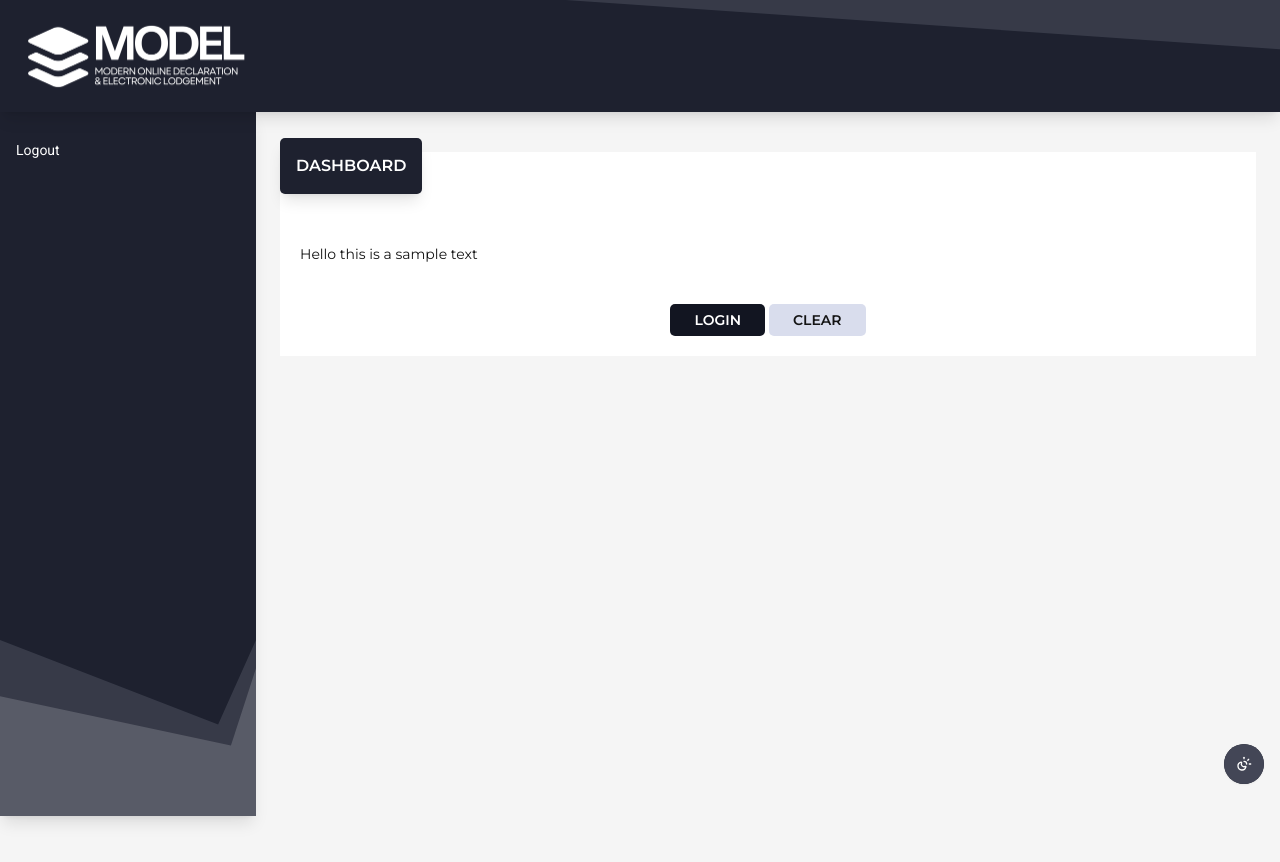
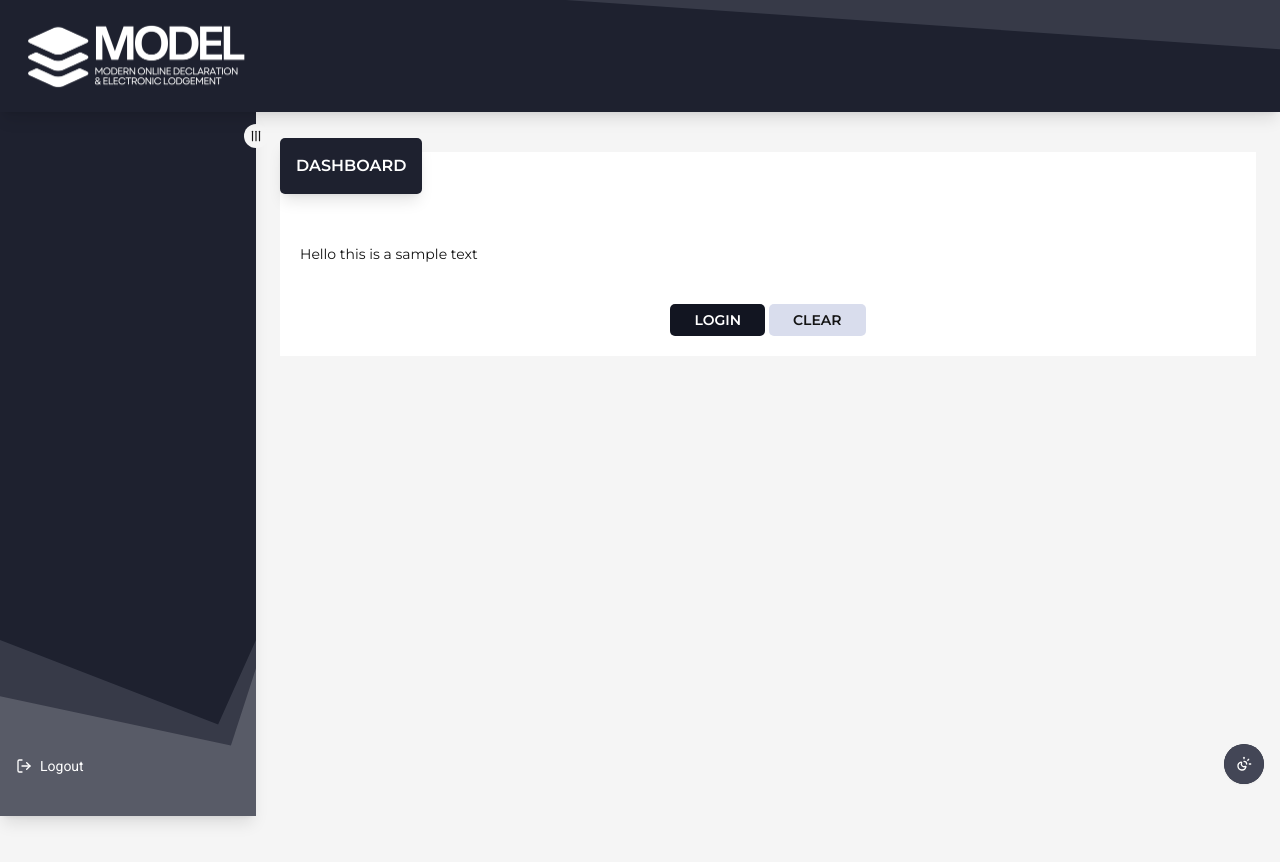
Before and after one commit to sysdevekonek/MODELv2-APP, a Next.js app in the folder modelv2-app/: page /dashboard in a window 1280 px wide. Shown: the top 862 px of the page. Built offline with nearby package versions, Linux system fonts and the light colour scheme.

Commit message:
#78336 -  Collapsable Navigation
Installed:
- react-icons (npm i react-icons)

Added:
- sidebar.icons.ts: to make icons dynamic
- sidebarContext.ts: centralizes collapse/expand state for all sidebar components

```diff
--- a/modelv2-app/package.json
+++ b/modelv2-app/package.json
@@ -20,6 +20,7 @@
     "react": "^19.0.0",
     "react-dom": "^19.0.0",
     "react-hot-toast": "^2.5.2",
+    "react-icons": "^5.5.0",
     "tailwind-merge": "^3.3.1",
     "tailwindcss-animate": "^1.0.7"
   },
--- a/modelv2-app/src/app/(pages)/layout.tsx
+++ b/modelv2-app/src/app/(pages)/layout.tsx
@@ -1,17 +1,36 @@
+"use client"
+
 import type React from "react"
 import Header from "../../components/layout/header"
 import Sidebar from "../../components/layout/sidebar/sidebar"
+import { SidebarProvider, useSidebar } from "@/components/layout/sidebar/sidebarContext"
 
 type LayoutProps = {
   children: React.ReactNode
 }
 
-export default function Layout({ children }: LayoutProps) {
+function LayoutBody({ children }: LayoutProps) {
+  const { collapsed } = useSidebar()
+
   return (
     <div className="relative min-h-screen">
       <Header />
       <Sidebar />
-      <main className="ml-64 mt-32 p-6 bg-bg min-h-[calc(100vh-4rem)]">{children}</main>
+      <main
+        className={`mt-32 p-6 bg-bg min-h-[calc(100vh-4rem)] transition-all duration-300 ${
+          collapsed ? "ml-16" : "ml-64"
+        }`}
+      >
+        {children}
+      </main>
     </div>
   )
 }
+
+export default function Layout({ children }: LayoutProps) {
+  return (
+    <SidebarProvider>
+      <LayoutBody>{children}</LayoutBody>
+    </SidebarProvider>
+  )
+}
--- a/modelv2-app/src/components/layout/sidebar/sidebar.tsx
+++ b/modelv2-app/src/components/layout/sidebar/sidebar.tsx
@@ -1,95 +1,134 @@
-'use client';
+"use client"
 
-import { useEffect, useState } from 'react';
-import { usePathname } from 'next/navigation';
-import { buildNavTree, expandOpenDropdowns } from './sidebar.utils';
-import { NavItem, OpenDropdowns } from './sidebar.types';
-import SidebarTree from './sidebarTree';
+import { useEffect, useState } from "react"
+import { usePathname } from "next/navigation"
+import { buildNavTree, expandOpenDropdowns } from "./sidebar.utils"
+import type { NavItem, OpenDropdowns } from "./sidebar.types"
+import SidebarTree from "./sidebarTree"
+import {Menu, ChevronLeft, LogOut, CircleChevronRight, CircleChevronLeft } from "lucide-react"
+import { useSidebar } from "./sidebarContext";
 
 export default function Sidebar() {
-  const [openDropdowns, setOpenDropdowns] = useState<OpenDropdowns>({});
-  const [navTree, setNavTree] = useState<NavItem[]>([]);
-  const pathname = usePathname();
+  const [openDropdowns, setOpenDropdowns] = useState<OpenDropdowns>({})
+  const [navTree, setNavTree] = useState<NavItem[]>([])
+  const [isHovered, setIsHovered] = useState(false)
+  const pathname = usePathname()
+  const { collapsed, toggleCollapsed } = useSidebar()
 
   useEffect(() => {
-    const navListRaw = sessionStorage.getItem('navigation');
-    const navList: NavItem[] = navListRaw ? JSON.parse(navListRaw) : [];
-    const tree = buildNavTree(navList);
-    setNavTree(tree);
-    const expanded = expandOpenDropdowns(tree, pathname);
-    setOpenDropdowns(expanded);
-  }, [pathname]);
+    const navListRaw = sessionStorage.getItem("navigation")
+    const navList: NavItem[] = navListRaw ? JSON.parse(navListRaw) : []
+    const tree = buildNavTree(navList)
+    setNavTree(tree)
+    const expanded = expandOpenDropdowns(tree, pathname)
+    setOpenDropdowns(expanded)
+  }, [pathname])
+
+  useEffect(() => {
+    if (collapsed && !isHovered) {
+      setOpenDropdowns({})
+    }
+  }, [collapsed, isHovered])
 
   const handleLogout = () => {
-    sessionStorage.clear();
-    window.location.href = '/login';
-  };
+    sessionStorage.clear()
+    window.location.href = "/login"
+  }
+
+  const shouldShowContent = !collapsed || isHovered
 
   return (
-    <>
-      <aside className="fixed top-28 left-0 w-64 h-[calc(100vh-6rem)] bg-layout1 text-foreground shadow-lg z-30 overflow-hidden transition-colors duration-300">
+    <aside
+      className={`fixed top-28 left-0 h-[calc(100vh-6rem)] bg-layout1 text-foreground shadow-lg z-30 overflow-visible transition-all duration-300 ease-in-out
+        ${collapsed ? "w-12 hover:w-64" : "w-64"}`}
+      onMouseEnter={() => setIsHovered(true)}
+      onMouseLeave={() => setIsHovered(false)}
+    >
     <div className="absolute inset-0 pointer-events-none z-0">
   <div
-            className="absolute top-0 right-0 w-full h-full bg-layout3 opacity-50"
+    className="absolute top-0 right-0 w-full h-full bg-layout3 opacity-50 transition-all duration-300"
     style={{
-              clipPath: "polygon(85.2% 87%, 100% 75%, 100% 100%, 0% 100%, 0% 75%)",
+      clipPath: collapsed
+        ? "polygon(95% 92%, 100% 85%, 100% 100%, 0% 100%, 0% 90%)" // 👈 tighter when collapsed
+        : "polygon(85.2% 87%, 100% 75%, 100% 100%, 0% 100%, 0% 75%)",
     }}
   />
   <div
-            className="absolute top-0 right-0 w-full h-full bg-layout2 opacity-50"
+    className="absolute top-0 right-0 w-full h-full bg-layout2 opacity-50 transition-all duration-300"
     style={{
-              clipPath: "polygon(90.2% 90%, 100% 79%, 100% 100%, 0% 100%, 0% 83%)",
+      clipPath: collapsed
+        ? "polygon(97% 95%, 100% 88%, 100% 100%, 0% 100%, 0% 95%)"
+        : "polygon(90.2% 90%, 100% 79%, 100% 100%, 0% 100%, 0% 83%)",
     }}
   />
 </div>
 
-        <div className="relative h-full flex flex-col z-10">
-          <nav className="flex-1 overflow-y-auto px-2 pt-2 pb-20 custom-scrollbar">
+
+      <button
+        onClick={toggleCollapsed}
+        className="absolute top-3 -right-3 transform w-6 h-6 flex items-center justify-center rounded-full bg-bg hover:bg-layout3 hover:border-gray-300 z-50 transition-all duration-200 hover:scale-110"
+        aria-label={collapsed ? "Expand sidebar" : "Collapse sidebar"}
+        title={collapsed ? "Expand Navigation" : "Collapse Navigation"}
+      >
+        {collapsed ? <Menu size={14} /> : <Menu size={14} className="rotate-90" />}
+      </button>
+
+      <div className="relative h-full flex flex-col">
+        <nav className="flex-1 overflow-y-auto overflow-x-hidden px-2 pt-2 pb-20 custom-scrollbar">
           <SidebarTree
           items={navTree}
           openDropdowns={openDropdowns}
           setOpenDropdowns={setOpenDropdowns}
           pathname={pathname}
+          collapsed={collapsed}
+          isHovered={isHovered}
         />
 
+        </nav>
+
+        <div className="absolute bottom-8 left-0 right-0 px-2">
           <button
             onClick={handleLogout}
-              className="mt-4 px-2 py-1 text-left text-sm text-layoutText2 rounded-md hover:bg-red-500 hover:text2 hover:font-semibold w-full"
+            className="flex items-center gap-2 w-full px-2 py-2 text-left text-sm text-layoutText2 rounded-md hover:bg-red-500 hover:text-white transition-all duration-200"
           >
-              Logout
+            <LogOut className="w-4 h-4 shrink-0" />
+            {shouldShowContent && <span>Logout</span>}
           </button>
-          </nav>
         </div>
-      </aside>
-
+      </div>
       <style jsx global>{`
       .custom-scrollbar {
-          scrollbar-width: thin;
-          scrollbar-color: #6b7280 transparent;
+        scrollbar-width: thin; /* Firefox */
+        scrollbar-color: #94a3b8 transparent; /* thumb + track */
       }
 
       .custom-scrollbar::-webkit-scrollbar {
-          width: 8px;
+        width: 6px;
       }
 
       .custom-scrollbar::-webkit-scrollbar-track {
         background: transparent;
+        margin: 4px 0; /* space top and bottom */
       }
 
       .custom-scrollbar::-webkit-scrollbar-thumb {
-          background: linear-gradient(180deg, #6b7280 0%, #4b5563 100%);
-          border-radius: 4px;
-          border: 1px solid #374151;
+        background: linear-gradient(180deg, #cbd5e1 0%, #94a3b8 100%);
+        border-radius: 9999px; /* pill shape */
+        border: 2px solid transparent; /* spacing between thumb & track */
+        background-clip: content-box; /* avoids covering border */
+        transition: background 0.3s ease;
       }
 
       .custom-scrollbar::-webkit-scrollbar-thumb:hover {
-          background: linear-gradient(180deg, #9ca3af 0%, #6b7280 100%);
+        background: linear-gradient(180deg, #f1f5f9 0%, #cbd5e1 100%);
       }
 
       .custom-scrollbar::-webkit-scrollbar-corner {
         background: transparent;
       }
     `}</style>
-    </>
-  );
+
+    </aside>
+
+  )
 }
--- a/modelv2-app/src/components/layout/sidebar/sidebar.types.ts
+++ b/modelv2-app/src/components/layout/sidebar/sidebar.types.ts
@@ -2,7 +2,7 @@ export interface NavItem {
   NAV_ITEM_CODE: string;
   TITLE: string;
   URL: string;
-  ICON: string;
+  ICON: string | null;
   PARENT_NAV_CODE: string | null;
   children?: NavItem[];
 }
--- /dev/null
+++ b/modelv2-app/src/components/layout/sidebar/sidebarContext.tsx
@@ -0,0 +1,27 @@
+"use client"
+import { createContext, useContext, useState, ReactNode } from "react"
+
+interface SidebarContextProps {
+  collapsed: boolean
+  toggleCollapsed: () => void
+}
+
+const SidebarContext = createContext<SidebarContextProps | undefined>(undefined)
+
+export function SidebarProvider({ children }: { children: ReactNode }) {
+  const [collapsed, setCollapsed] = useState(false)
+
+  const toggleCollapsed = () => setCollapsed((prev) => !prev)
+
+  return (
+    <SidebarContext.Provider value={{ collapsed, toggleCollapsed }}>
+      {children}
+    </SidebarContext.Provider>
+  )
+}
+
+export function useSidebar() {
+  const ctx = useContext(SidebarContext)
+  if (!ctx) throw new Error("useSidebar must be used within SidebarProvider")
+  return ctx
+}
--- a/modelv2-app/src/components/layout/sidebar/sidebarTree.tsx
+++ b/modelv2-app/src/components/layout/sidebar/sidebarTree.tsx
@@ -1,24 +1,47 @@
-import Link from 'next/link';
-import { NavItem, OpenDropdowns } from './sidebar.types';
+"use client"
+
+import type React from "react"
+
+import Link from "next/link"
+import type { NavItem, OpenDropdowns } from "./sidebar.types"
+import { getIconByName } from "./sidebar.icons"
+import { ChevronRight } from "lucide-react"
 
 interface Props {
-  items: NavItem[];
-  openDropdowns: OpenDropdowns;
-  setOpenDropdowns: React.Dispatch<React.SetStateAction<OpenDropdowns>>;
-  pathname: string;
-  level?: number;
+  items: NavItem[]
+  openDropdowns: OpenDropdowns
+  setOpenDropdowns: React.Dispatch<React.SetStateAction<OpenDropdowns>>
+  pathname: string
+  level?: number
+  collapsed?: boolean
+  isHovered?: boolean
 }
 
-export default function SidebarTree({ items, openDropdowns, setOpenDropdowns, pathname, level = 0 }: Props) {
+export default function SidebarTree({
+  items,
+  openDropdowns,
+  setOpenDropdowns,
+  pathname,
+  level = 0,
+  collapsed = false,
+  isHovered = false,
+}: Props) {
   const toggleDropdown = (key: string) => {
-    setOpenDropdowns(prev => ({ ...prev, [key]: !prev[key] }));
-  };
+    if (collapsed && !isHovered) return
+    setOpenDropdowns((prev) => ({ ...prev, [key]: !prev[key] }))
+  }
+
+  const shouldShowContent = !collapsed || isHovered
+  const isTopLevel = level === 0
 
   return (
-    <ul className={`${level > 0 ? 'ml-4 pl-4 border-l-2 border-gray-600' : ''} space-y-1`}>
-      {items.map(item => {
-        const hasChildren = item.children && item.children.length > 0;
-        const isActive = pathname === item.URL;
+    <ul className={`${level > 0 ? "ml-4 pl-4 border-l-2 border-gray-600" : ""} space-y-1`}>
+      {items.map((item) => {
+        const hasChildren = !!(item.children && item.children.length > 0)
+        const isActive = pathname === item.URL
+        const isOpen = openDropdowns[item.NAV_ITEM_CODE]
+
+        const Icon = isTopLevel && item.ICON ? getIconByName(item.ICON) : undefined
 
         return (
           <li key={item.NAV_ITEM_CODE}>
@@ -26,45 +49,68 @@ export default function SidebarTree({ items, openDropdowns, setOpenDropdowns, pa
               <>
                 <button
                   onClick={() => toggleDropdown(item.NAV_ITEM_CODE)}
-                  className="flex items-center text-sm justify-between w-full pl-2 py-1 text-layoutText2 hover:bg-layouthover hover:text-layoutText1 focus:outline-none transition duration-200 rounded-md"
+                  className="flex items-center justify-between w-full pl-2 py-1 text-sm text-layoutText2 hover:bg-layouthover hover:text-layoutText1 focus:outline-none transition-all duration-200 rounded-md group/item"
+                  title={collapsed && !isHovered ? item.TITLE : undefined}
                 >
-                  <span>{item.TITLE}</span>
-                  <svg
-                    className={`w-4 h-4 transition-transform duration-200 ${
-                      openDropdowns[item.NAV_ITEM_CODE] ? 'rotate-90' : ''
+                  <span className="flex items-center gap-2 min-w-0">
+                    {Icon && <Icon className="w-3 h-3 shrink-0" aria-hidden />}
+                    <span
+                      className={`transition-all duration-200 truncate ${
+                        shouldShowContent ? "opacity-100 w-auto" : "opacity-0 w-0 overflow-hidden"
                       }`}
-                    fill="none"
-                    stroke="currentColor"
-                    viewBox="0 0 24 24"
                     >
-                    <path strokeLinecap="round" strokeLinejoin="round" strokeWidth={2} d="M9 5l7 7-7 7" />
-                  </svg>
+                      {item.TITLE}
+                    </span>
+                  </span>
+
+                  <ChevronRight
+                    className={`w-4 h-4 shrink-0 transition-all duration-200 ${
+                      isOpen ? "rotate-90" : ""
+                    } ${shouldShowContent ? "opacity-100" : "opacity-0"}`}
+                  />
                 </button>
-                {openDropdowns[item.NAV_ITEM_CODE] && (
+
+                <div
+                  className={`overflow-hidden transition-all duration-300 ease-in-out ${
+                    isOpen && shouldShowContent ? "max-h-96 opacity-100" : "max-h-0 opacity-0"
+                  }`}
+                >
+                  {isOpen && shouldShowContent && (
                     <SidebarTree
                       items={item.children!}
                       openDropdowns={openDropdowns}
                       setOpenDropdowns={setOpenDropdowns}
                       pathname={pathname}
                       level={level + 1}
+                      collapsed={collapsed}
+                      isHovered={isHovered}
                     />
                   )}
+                </div>
               </>
             ) : (
               <Link
                 href={item.URL}
-                className={`block pl-2 py-1 text-sm rounded-md transition duration-200 ${
+                className={`flex items-center gap-2 pl-2 py-1 text-sm rounded-md transition-all duration-200 group/link ${
                   isActive
-                    ? 'bg-layouthover text-layoutText1 font-semibold'
-                    : 'text-layoutText2 hover:bg-layouthover hover:text-layoutText1'
+                    ? "bg-layouthover text-layoutText1 font-semibold"
+                    : "text-layoutText2 hover:bg-layouthover hover:text-layoutText1"
+                }`}
+                title={collapsed && !isHovered ? item.TITLE : undefined}
+              >
+                {Icon && <Icon className="w-3 h-3 shrink-0" aria-hidden />}
+                <span
+                  className={`transition-all duration-200 truncate ${
+                    shouldShowContent ? "opacity-100 w-auto" : "opacity-0 w-0 overflow-hidden"
                   }`}
                 >
                   {item.TITLE}
+                </span>
               </Link>
             )}
           </li>
-        );
+        )
       })}
     </ul>
-  );
+  )
 }
```
Also changed, not shown: modelv2-app/src/components/layout/sidebar/sidebar.icons.ts (added, +18 -0 lines), 1 other file (tests, documents, lock files or other folders). Lines whose indentation alone changed are shown as unchanged.
